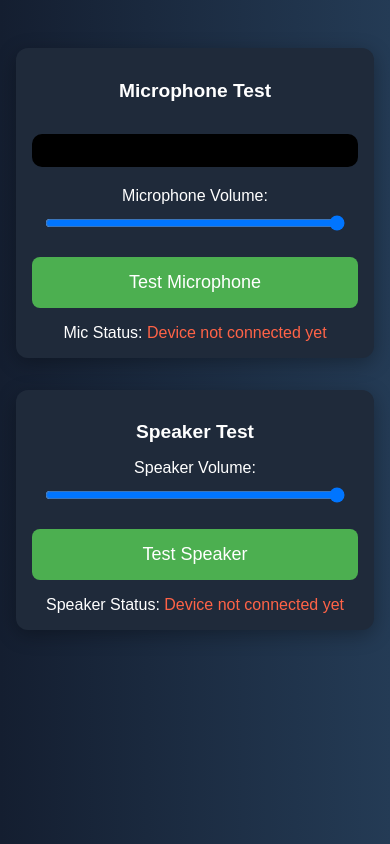
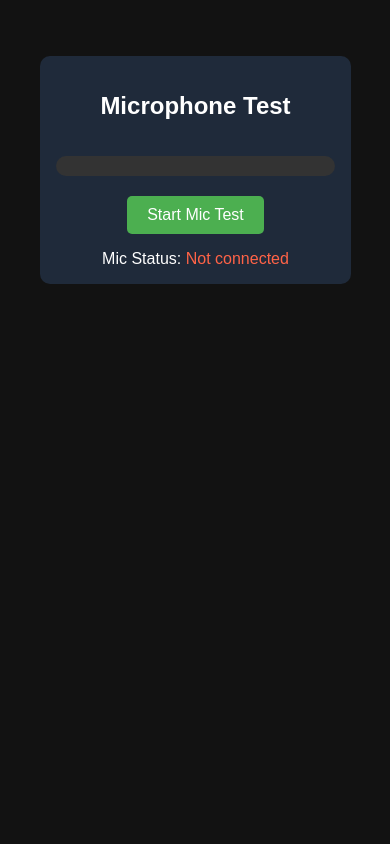
Before and after one commit to usmanziacookie16/AudioSpectrumGraph, a plain HTML site: page index.html in a window 390 px wide. Drawn offline with Linux system fonts and the light colour scheme.

Commit message:
Update index.html

```diff
--- a/index.html
+++ b/index.html
@@ -3,158 +3,95 @@
 <head>
   <meta charset="UTF-8" />
   <meta name="viewport" content="width=device-width, initial-scale=1.0"/>
-  <title>Microphone & Speaker Test</title>
+  <title>Mic Linear Volume Indicator</title>
   <style>
     body {
+      background: #121212;
+      color: white;
       font-family: Arial, sans-serif;
-      background: linear-gradient(to right, #141E30, #243B55);
-      color: white;
       text-align: center;
       padding: 2rem;
-      margin: 0;
     }
-
     .test-section {
-      margin: 2rem auto;
-      max-width: 100%;
+      background: #1f2a3a;
+      padding: 1rem;
+      border-radius: 10px;
+      margin: 1rem auto;
       width: 90%;
-      background: #1f2a3a;
-      padding: 1.5rem;
-      border-radius: 12px;
-      box-shadow: 0 5px 20px rgba(0,0,0,0.3);
-      box-sizing: border-box;
+      max-width: 500px;
     }
-
-    h2 {
-      margin-bottom: 1rem;
-      font-size: 1.5rem;
+    canvas {
+      width: 100%;
+      height: 20px;
+      background: #333;
+      border-radius: 10px;
+      margin-top: 1rem;
     }
-
-    canvas {
+    button {
       margin-top: 1rem;
-      border-radius: 10px;
-      background: black;
-      width: 100%;
-      height: auto;
-    }
-
-    .button {
-      padding: 12px 20px;
+      padding: 10px 20px;
       font-size: 16px;
-      margin-top: 1rem;
       border: none;
-      border-radius: 8px;
+      border-radius: 5px;
       cursor: pointer;
-      background-color: #4CAF50;
+      background: #4CAF50;
       color: white;
     }
-
     .status {
       margin-top: 1rem;
     }
-
-    .slider-container {
-      margin-top: 1rem;
-    }
-
-    input[type="range"] {
-      width: 100%;
-      max-width: 300px;
-      margin: 10px auto;
-    }
-
-    .working {
-      color: #4CAF50;
-    }
-
-    .not-working {
-      color: #FF6347;
-    }
-
-    @media (max-width: 600px) {
-      body {
-        padding: 1rem;
-      }
-
-      h2 {
-        font-size: 1.2rem;
-      }
-
-      .test-section {
-        width: 100%;
-        padding: 1rem;
-      }
-
-      .button {
-        width: 100%;
-        font-size: 18px;
-        padding: 15px;
-      }
-    }
+    .working { color: #4CAF50; }
+    .not-working { color: #FF6347; }
   </style>
 </head>
 <body>
+
   <div class="test-section">
     <h2>Microphone Test</h2>
-    <canvas id="micCanvas" width="500" height="50"></canvas>
-    <div class="slider-container">
-      <label>Microphone Volume: </label>
-      <input type="range" id="micVolume" min="0" max="1" step="0.01" value="1">
-    </div>
-    <button class="button" id="testMicBtn">Test Microphone</button>
-    <div class="status">
-      Mic Status: <span id="micStatus" class="not-working">Device not connected yet</span>
-    </div>
-  </div>
-
-  <div class="test-section">
-    <h2>Speaker Test</h2>
-    <div class="slider-container">
-      <label>Speaker Volume: </label>
-      <input type="range" id="speakerVolume" min="0" max="1" step="0.01" value="1">
-    </div>
-    <button class="button" id="testSpeakerBtn">Test Speaker</button>
-    <div class="status">
-      Speaker Status: <span id="speakerStatus" class="not-working">Device not connected yet</span>
-    </div>
+    <canvas id="micCanvas" width="400" height="20"></canvas>
+    <button id="testMicBtn">Start Mic Test</button>
+    <div class="status">Mic Status: <span id="micStatus" class="not-working">Not connected</span></div>
   </div>
 
   <script>
-    let audioContext;
-    let micSource, micAnalyser, micDataArray, micGain;
-    let speakerGainNode, oscillator;
+    let audioContext, micSource, micAnalyser, micDataArray, micGain;
     let micRunning = false;
 
     const micCanvas = document.getElementById('micCanvas');
     const micCtx = micCanvas.getContext('2d');
     const micStatus = document.getElementById('micStatus');
-    const speakerStatus = document.getElementById('speakerStatus');
+    const testMicBtn = document.getElementById('testMicBtn');
 
-    const micVolumeSlider = document.getElementById('micVolume');
-    const speakerVolumeSlider = document.getElementById('speakerVolume');
+    testMicBtn.addEventListener('click', async () => {
+      if (micRunning) return;
+      micRunning = true;
 
-    document.getElementById('testMicBtn').addEventListener('click', async () => {
-      if (micRunning) return;
-
-      micRunning = true;
       try {
         const stream = await navigator.mediaDevices.getUserMedia({ audio: true });
         audioContext = new (window.AudioContext || window.webkitAudioContext)();
-
         micSource = audioContext.createMediaStreamSource(stream);
         micAnalyser = audioContext.createAnalyser();
         micAnalyser.fftSize = 512;
-        micDataArray = new Uint8Array(micAnalyser.frequencyBinCount);
+        micDataArray = new Uint8Array(micAnalyser.fftSize);
 
         micGain = audioContext.createGain();
-        micGain.gain.value = micVolumeSlider.value;
+        micGain.gain.value = 1;
 
         micSource.connect(micGain);
         micGain.connect(micAnalyser);
-        micGain.connect(audioContext.destination);
 
-        micStatus.textContent = "Working";
-        micStatus.className = "working";
+        micStatus.textContent = 'Working';
+        micStatus.className = 'working';
+
+        function getColor(normalized) {
+          if (normalized < 0.3) {
+            return '#00ff00'; // green
+          } else if (normalized < 0.6) {
+            return '#ffff00'; // yellow
+          } else {
+            return '#ff0000'; // red
+          }
+        }
 
         function draw() {
           micAnalyser.getByteTimeDomainData(micDataArray);
@@ -168,68 +105,29 @@
 
           micCtx.clearRect(0, 0, micCanvas.width, micCanvas.height);
 
-          // Background bar
-          micCtx.fillStyle = "#333";
-          micCtx.fillRect(0, micCanvas.height / 2 - 10, micCanvas.width, 20);
+          // Draw background bar
+          micCtx.fillStyle = '#333';
+          micCtx.fillRect(0, 0, micCanvas.width, micCanvas.height);
 
-          // Level bar
-          let barWidth = micCanvas.width * normalized;
-          micCtx.fillStyle = "#00ffcc";
-          micCtx.fillRect(0, micCanvas.height / 2 - 10, barWidth, 20);
+          // Get color based on volume
+          let color = getColor(normalized);
 
-          if (micRunning) requestAnimationFrame(draw);
+          // Draw volume bar
+          micCtx.fillStyle = color;
+          micCtx.fillRect(0, 0, micCanvas.width * normalized, micCanvas.height);
+
+          requestAnimationFrame(draw);
         }
 
         draw();
       } catch (err) {
-        console.error("Mic error:", err);
-        micStatus.textContent = "Device not working";
-        micStatus.className = "not-working";
+        console.error('Mic error:', err);
+        micStatus.textContent = 'Device not working';
+        micStatus.className = 'not-working';
         micRunning = false;
       }
     });
+  </script>
 
-    micVolumeSlider.addEventListener('input', () => {
-      if (micGain) {
-        micGain.gain.value = micVolumeSlider.value;
-      }
-    });
-
-    document.getElementById('testSpeakerBtn').addEventListener('click', () => {
-      try {
-        if (!audioContext || audioContext.state === 'closed') {
-          audioContext = new (window.AudioContext || window.webkitAudioContext)();
-        }
-
-        oscillator = audioContext.createOscillator();
-        speakerGainNode = audioContext.createGain();
-
-        oscillator.type = "sine";
-        oscillator.frequency.setValueAtTime(440, audioContext.currentTime);
-        speakerGainNode.gain.value = speakerVolumeSlider.value;
-
-        oscillator.connect(speakerGainNode);
-        speakerGainNode.connect(audioContext.destination);
-
-        oscillator.start();
-        speakerStatus.textContent = "Working";
-        speakerStatus.className = "working";
-
-        setTimeout(() => {
-          oscillator.stop();
-        }, 2000);
-      } catch (err) {
-        console.error("Speaker error:", err);
-        speakerStatus.textContent = "Device not working";
-        speakerStatus.className = "not-working";
-      }
-    });
-
-    speakerVolumeSlider.addEventListener('input', () => {
-      if (speakerGainNode) {
-        speakerGainNode.gain.value = speakerVolumeSlider.value;
-      }
-    });
-  </script>
 </body>
 </html>
```
